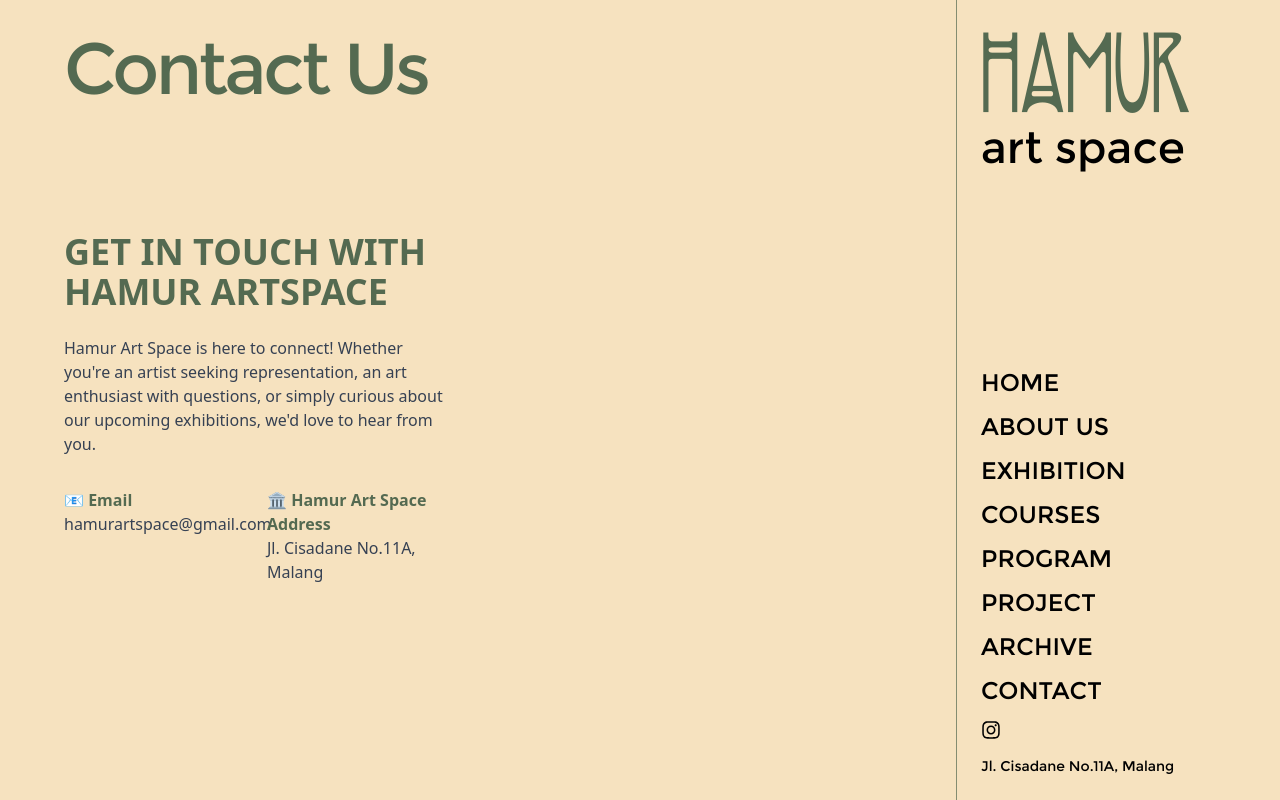
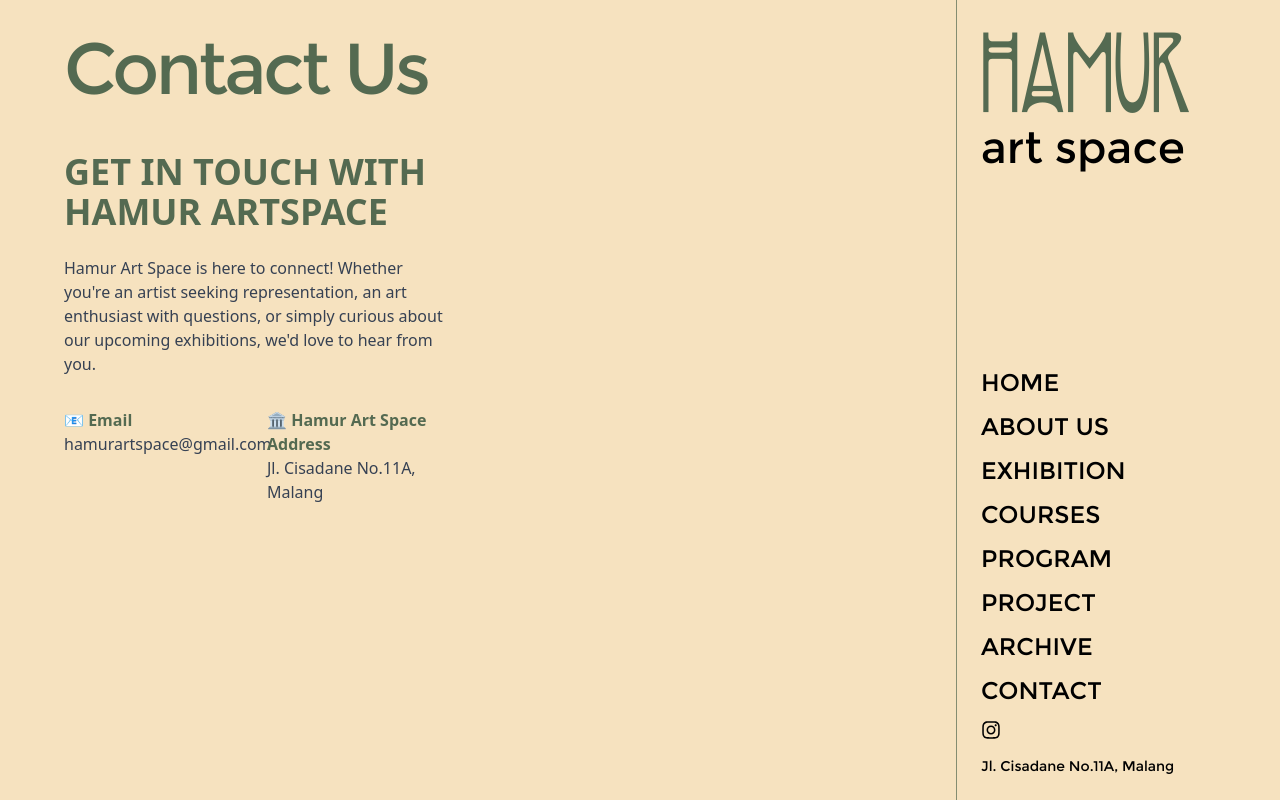
Before and after one commit to hamurartspace/frontend-hamur, a Next.js app: page /contact in a window 1280 px wide. Built offline with nearby package versions, Linux system fonts and the light colour scheme.

Commit message:
update ui

```diff
--- a/src/app/about/page.tsx
+++ b/src/app/about/page.tsx
@@ -27,8 +27,7 @@
   const [error, setError] = useState<string | null>(null);
 
   const baseUrl =
-    process.env.NEXT_PUBLIC_STRAPI_URL ||
-    "https://stunning-dream-45c19f9694.strapiapp.com/";
+    process.env.NEXT_PUBLIC_STRAPI_URL || "https://backend-hamur.onrender.com";
 
   const [requestUrl, setRequestUrl] = useState("");
   useEffect(() => {
--- a/src/app/components/Navbar.tsx
+++ b/src/app/components/Navbar.tsx
@@ -105,7 +105,7 @@
               <div className="leading-tight mb-8 text-center">
                 <Link href="/" className={``} onClick={() => setIsOpen(false)}>
                   <span
-                    className={` text-center text-8xl text-[#546A51] ${rivanna.className}`}
+                    className={` text-center ml-1 text-8xl text-[#546A51] ${rivanna.className}`}
                   >
                     HAMUR
                   </span>
--- a/src/app/contact/page.tsx
+++ b/src/app/contact/page.tsx
@@ -12,7 +12,7 @@
         {/* Info Kontak di kiri */}
         <div className="md:w-1/2 md:pr-12 flex flex-col justify-start">
           <h1
-            className={`${montserrat.className} tracking-tighter sm:text-7xl text-4xl md:text-7xl text-[#546A51] pb-32`}
+            className={`${montserrat.className} tracking-tighter sm:text-7xl text-4xl md:text-7xl text-[#546A51] pb-12`}
           >
             Contact Us
           </h1>
```
